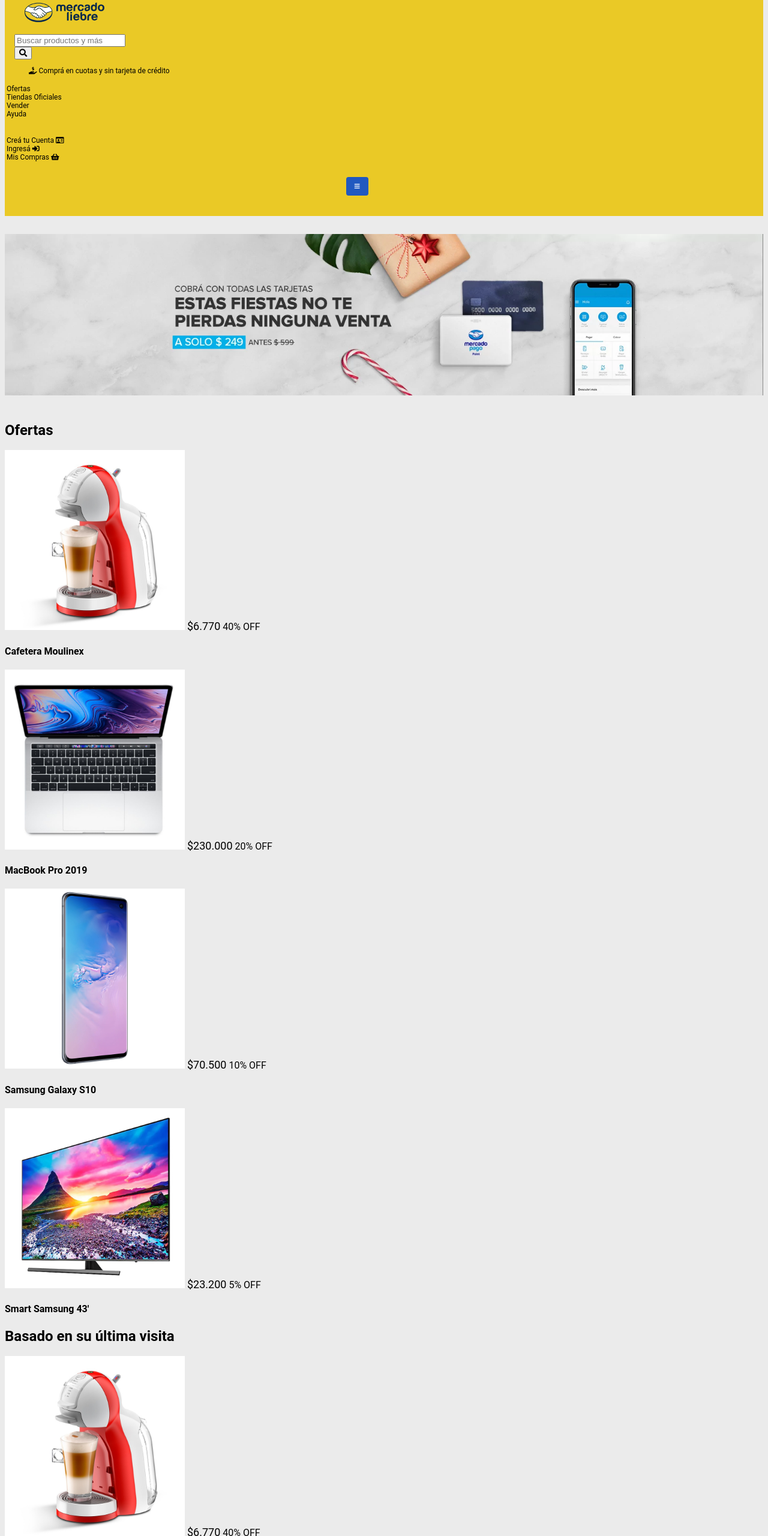
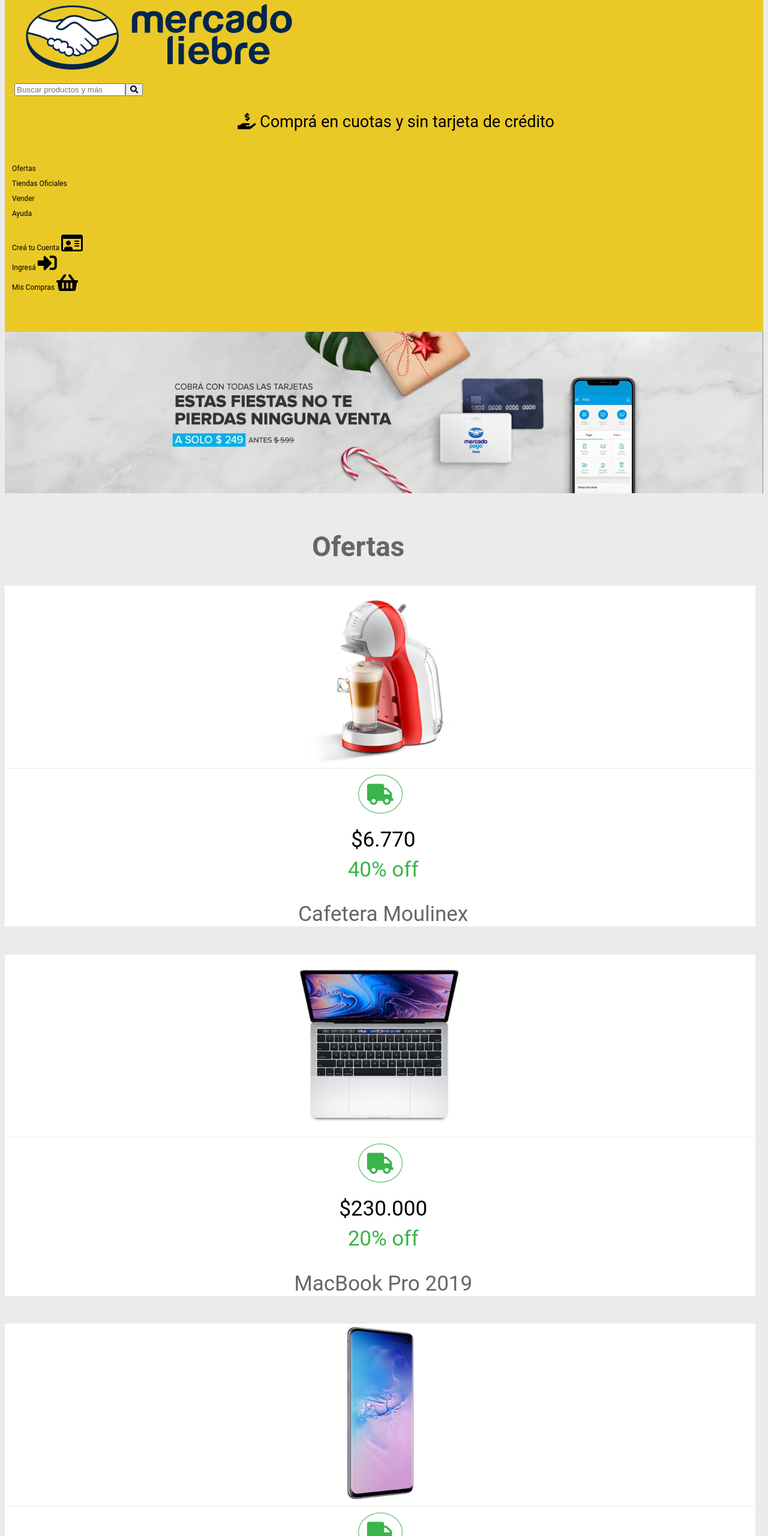
Before and after one commit to octaviofitz/mercadoliebretercero, a website: page views/home.html in a window 1280 px wide. Shown: the part 20-2580 px from the top of the page at 60% size. Drawn offline with Linux system fonts and the light colour scheme.

Commit message:
diseno responsive

```diff
--- a/public/css/general.css
+++ b/public/css/general.css
@@ -1,6 +1,9 @@
+*{
+    font-family: 'Roboto', sans-serif;
+}
 
-:root{ /* creo las variables */
-    --color-amarillo : #EAC926;
+:root{
+    --color-amarillo:#EAC926;
     --color-azul : #03264C;
     --color-celeste : #1259c3;
     --color-grisoscuro : #666;
--- a/public/css/home.css
+++ b/public/css/home.css
@@ -1,6 +1,11 @@
 .home{
     background-color: #ebebeb;
     font-family: 'Roboto', sans-serif;
+}
+
+.home .main{
+    width: 90%;
+    align-items: center;
 }
 
 /* header */
@@ -10,11 +15,12 @@
     margin: 15px 32px 15px;
 }
 
-.home header{
+.home .header{
     background-color: #EAC926;
     margin: 0;
     padding: 0;
-    height: 372px;
+    height: 180px;
+    width: 100%;
 }
 
 .home .barra{
@@ -24,6 +30,7 @@
 .home .compracuotas{
     margin-left: 40px;
     font-size: 12px;
+    margin-bottom: 22px;
 }
 
 .home .lista a{
@@ -38,6 +45,7 @@
     color: black;
     margin-bottom: 30px;
     font-size: 12px;
+    display: none;
 
 }
 
@@ -47,31 +55,75 @@
     background-color: rgb(33, 89, 192);
     color: white;
     border-radius: 4px;
-    font-size: 10px;
+    font-size: 16px;
     padding: 10px 14px;
 }
 
 /* productos */
 
 .home .banner{
-    padding: 30px 5px 20px 0;
-    width: 100%;
+    padding: 0px 5px 20px 0;
+    width: 111%;
+}
+
+.home .basado{
+    margin-left: 28%
+}
+
+.home .oferta{
+    margin-left: 40%;
+}
+
+.home .articulos .imagenproducto{
+    width: 320px;
+}
+
+.home .articulos{
+    background-color: white;
+    width: 110%;
+    font-family: 'Roboto', sans-serif;
+    font-weight: 400;
+}
+
+.home .articulos .fa-truck{
+  color: #39b54a;
+  border-radius: 50%;
+  border: solid 1px #39b54a;;
+  padding: 4px;
+  margin: 10px 10px 1px ;
+}
+
+.home .articulos .infoproductos{
+    border-top: solid 1px #ebebeb;
+
+}
+
+.home .articulos .infoproductos p{
+    line-height : 15px;
 }
 
 .home h2{
     font-size: 24px;
 }
 
-.home .precio{
+.home .articulos .precio{
     font-size: 18px;
+    margin-left: 10px;
 }
 
-.home .descuento{
+.home .articulos .descuento{
     font-size: 16px;
+    color: #39b54a;
+    margin-left: 10px;
 }
 
-.home .descripcion{
+.home .articulos .descripcion{
     font-size: 16px;
+    margin-left: 10px;
+    color: #666;
+    font-weight: 400;
+    display: none;
+
 }
 
 
@@ -79,14 +131,36 @@
 
 .home .footer{
     background-color: white;
-    font-size: 12px;
+    /* font-size: 12px; */
+    text-align: center;
+    font-family: 'Roboto', sans-serif;
+    font-weight: 400;
 }
 
+.home h2{
+    color: #666;
+}
 
-.home .footer .iconosfooter{
+.home .footer .fa-credit-card{
+    margin-top: 30px;
     color: #1259c3;
     font-size: 2em;
-    display: block;
+    text-align: center;
+    margin-bottom: 10px;
+}
+
+.home .footer .fa-gift{
+    margin-top: 30px;
+    color: #1259c3;
+    font-size: 2em;
+    text-align: center;
+    margin-bottom: 10px;
+}
+
+.home .footer .fa-user-shield{
+    margin-top: 30px;
+    color: #1259c3;
+    font-size: 2em;
     text-align: center;
     margin-bottom: 10px;
 }
@@ -95,17 +169,246 @@
     color: #444;
     text-align: center;
     margin-bottom: 0px;
-    font-family: 'Roboto';
 }
 
 .home .footer p{
     margin-right: 20px;
     margin-left: 20px;
     text-align: center;
+    font-size: 12px;
 }
 
 .home .footer .copyright {
     margin-top: 15px;
     margin-left: 10px;
     text-align: left;
+    font-size: 9px;
 }
+
+/* TABLET */
+@media (min-width: 361px) {
+
+/* header */
+
+    .home .header
+    {
+        height: 450px;
+    }
+
+    .home .logo{
+        width: 300px;
+        margin: 15px 32px 15px;
+    }
+
+
+    .home .compracuotas{
+    margin-left: 40px;
+    font-size: 20px;
+    margin-bottom: 22px;
+    text-align: center;
+}
+
+
+    .home .lista{
+        display: inline;
+        height: 1200px;
+        font-size: 21px;
+        line-height : 17px;
+
+
+    }
+
+    .home .lista a{
+        margin-left: 12px;
+    }
+
+    .home .burgermenu{
+        display: none;
+    }
+
+
+
+/* banner */
+
+    .home .banner{
+        width: 111.1%;
+        display: inline-block;
+    }
+
+/* main */
+
+.home .basado{
+    margin-left: 20%
+}
+
+.home .oferta{
+    margin-left: 45%;
+}
+
+
+.home .articulos .imagenproducto{
+    width: 320px;
+    text-align: center;
+    display: block;
+    margin:auto;
+}
+
+.home .articulos .fa-truck{
+    font-size: 28px;
+    padding: 10px;
+}
+
+.home .articulos .descripcion{
+    display: block;
+    font-size: 28px;
+}
+
+
+.home h2{
+    font-size: 40px;
+}
+
+.home .articulos .precio{
+    font-size: 28px;
+}
+
+.home .articulos .descuento{
+    font-size: 28px;
+}
+
+/* footer */
+
+
+
+.home .footer .fa-credit-card{
+    margin-top: 30px;
+    font-size: 3.5em;
+    margin-bottom: 10px;
+}
+
+.home .footer .fa-gift{
+    margin-top: 30px;
+    font-size: 3.5em;
+    margin-bottom: 10px;
+}
+
+.home .footer .fa-user-shield{
+    margin-top: 30px;
+    font-size: 3.5em;
+    margin-bottom: 10px;
+}
+
+
+.home .footer p{
+    margin-right: 20px;
+    margin-left: 20px;
+    font-size: 22px;
+}
+
+
+
+.home .footer .copyright {
+    margin-top: 15px;
+    margin-left: 10px;
+    font-size: 17px;
+}
+
+    .home .footer h4{
+    font-size: 22px;
+}
+
+
+
+}
+
+/* DESKTOP */
+@media (min-width:769px) {
+
+    /* HEADER */
+
+    .home .header
+    {
+        height: 565px;
+    }
+
+    .home .logo{
+        width: 450px;
+    }
+
+
+    .home .compracuotas{
+    font-size: 27px;
+    margin-bottom: 22px;
+}
+
+
+    .home .lista{
+        font-size: 32px;
+        line-height : 18px;
+    }
+
+/* MAIN */
+
+.home .basado{
+    margin-left: 25%
+}
+
+.home .oferta{
+    margin-left: 45%;
+}
+
+    .home .articulos .fa-truck{
+    font-size: 35px;
+    padding: 14px;
+}
+
+    .home .articulos .infoproductos {
+    text-align: center;
+}
+
+    .home .articulos .descripcion{
+        font-size: 35px;
+        text-align: center;
+    }
+
+
+    .home h2{
+        font-size: 46px;
+    }
+
+    .home .articulos .precio{
+        font-size: 35px;
+    }
+
+    .home .articulos .descuento{
+        font-size: 35px;
+    }
+
+    /* footer */
+
+    .home .footer .fa-credit-card{
+        font-size: 4.5em;
+    }
+
+    .home .footer .fa-gift{
+        font-size: 4.5em;
+    }
+
+    .home .footer .fa-user-shield{
+        font-size: 4.5em;
+    }
+
+
+    .home .footer p{
+        font-size: 26px;
+    }
+
+    .home .footer .copyright {
+        font-size: 22px;
+    }
+
+    .home .footer h4{
+        font-size: 30px;
+    }
+
+    }
--- a/views/home.html
+++ b/views/home.html
@@ -11,10 +11,10 @@
 </head>
 
 <body class="home">
-    <header>
+    <header class="header">
         <img src="/images/logo-mercado-liebre.svg" alt="LOGO" class="logo">
         <div>
-            <form class="barra" action=""><input type="text" placeholder="Buscar productos y más"><br><button><i
+            <form class="barra" action=""><input type="text" placeholder="Buscar productos y más"><button><i
                         class="fas fa-search"></i></button></form>
         </div>
         <p class="compracuotas"><i class="fas fa-hand-holding-usd"></i> Comprá en cuotas y sin tarjeta de crédito</p>
@@ -39,90 +39,128 @@
     </header>
 
 
-    <main>
-        <img src="/images/img-home-banner.jpg" alt="Banner" width="340px" class="banner">
+    <main class="main">
+        <img src="/images/img-home-banner.jpg" alt="Banner" class="banner">
 
         <section>
-            <h2>Ofertas</h2>
-            <article>
-                <img src="/images/img-cafetera-moulinex.jpg" alt="Cafetera" width="300px">
-                <span class="precio">$6.770</span>
-                <span class="descuento">40% OFF</span>
+            <h2 class="oferta">Ofertas</h2>
+            <article class="articulos">
+                <div class="imagenproducto">
+                    <img src="/images/img-cafetera-moulinex.jpg" alt="Cafetera" width="300px" -->
+                </div>
+                <div class="infoproductos">
+                    <i class="fas fa-truck"></i>
+                        <p class="precio">$6.770</p>
+                        <p class="descuento">40% off</p>
                         <h4 class="descripcion">Cafetera Moulinex</h4>
+                </div>
             </article>
 
-            <article>
+            <article class="articulos">
+                <div class="imagenproducto">
                     <img src="/images/img-macbook-pro-2019.jpg" alt="Notebook" width="300px">
-                <span class="precio">$230.000</span>
-                <span class="descuento">20% OFF</span>
+                </div>
+                <div class="infoproductos">
+                    <i class="fas fa-truck"></i>
+                    <p class="precio">$230.000</p>
+                    <p class="descuento">20% off</p>
                     <h4 class="descripcion">MacBook Pro 2019</h4>
+                </div>
             </article>
 
-            <article>
+            <article class="articulos">
+                <div class="imagenproducto">
                     <img src="/images/img-samsung-galaxy-s10.jpg" alt="Samsung Galaxy" width="300px">
-                <span class="precio">$70.500</span>
-                <span class="descuento">10% OFF</span>
+                </div>
+                <div class="infoproductos">
+                    <i class="fas fa-truck"></i>
+                    <p class="precio">$70.500</p>
+                    <p class="descuento">10% off</p>
                     <h4 class="descripcion">Samsung Galaxy S10</h4>
+                </div>
             </article>
 
-            <article>
+            <article class="articulos">
+                <div class="imagenproducto">
                     <img src="/images/img-tv-samsung-smart.jpg" alt="Smart Samsung" width="300px">
-                <span class="precio">$23.200</span>
-                <span class="descuento">5% OFF</span>
+                </div>
+                <div class="infoproductos">
+                    <i class="fas fa-truck"></i>
+                    <p class="precio">$23.200</p>
+                    <p class="descuento">5% off</p>
                     <h4 class="descripcion">Smart Samsung 43'</h4>
+                </div>
             </article>
         </section>
 
         <section>
-            <h2>Basado en su última visita</h2>
-            <article>
+            <h2 class="basado">Basado en su última visita</h2>
+            <article class="articulos">
+                <div class="imagenproducto">
                     <img src="/images/img-cafetera-moulinex.jpg" alt="Cafetera" width="300px">
-                <span class="precio">$6.770</span>
-                <span class="descuento">40% OFF</span>
+                </div>
+                <div class="infoproductos">
+                    <i class="fas fa-truck"></i>
+                        <p class="precio">$6.770</p>
+                        <p class="descuento">40% off</p>
                         <h4 class="descripcion">Cafetera Moulinex</h4>
+                </div>
             </article>
 
-            <article>
+            <article class="articulos">
+                <div class="imagenproducto">
                     <img src="/images/img-macbook-pro-2019.jpg" alt="Notebook" width="300px">
-                <span class="precio">$230.000</span>
-                <span class="descuento">20% OFF</span>
+                </div>
+                <div class="infoproductos">
+                    <i class="fas fa-truck"></i>
+                    <p class="precio">$230.000</p>
+                    <p class="descuento">20% off</p>
                     <h4 class="descripcion">MacBook Pro 2019</h4>
+                </div>
             </article>
 
-            <article>
+            <article class="articulos">
+                <div class="imagenproducto">
                     <img src="/images/img-samsung-galaxy-s10.jpg" alt="Samsung Galaxy" width="300px">
-                <span class="precio">$70.500</span>
-                <span class="descuento">10% OFF</span>
+                </div>
+                <div class="infoproductos">
+                    <i class="fas fa-truck"></i>
+                    <p class="precio">$70.500</p>
+                    <p class="descuento">10% off</p>
                     <h4 class="descripcion">Samsung Galaxy S10</h4>
+                </div>
             </article>
 
-            <article>
+            <article class="articulos">
+                <div class="imagenproducto">
                     <img src="/images/img-tv-samsung-smart.jpg" alt="Smart Samsung" width="300px">
-                <span class="precio">$23.200</span>
-                <span class="descuento">5% OFF</span>
+                </div>
+                <div class="infoproductos">
+                    <i class="fas fa-truck"></i>
+                    <p class="precio">$23.200</p>
+                    <p class="descuento">5% off</p>
                     <h4 class="descripcion">Smart Samsung 43'</h4>
+                </div>
             </article>
         </section>
     </main>
-</body>
-
 
 
 <footer class="footer">
     <div class="pagos">
-        <p class="iconosfooter"><i class="fas fa-credit-card"></i></p>
+        <i class="fas fa-credit-card"></i>
         <h4>Pagá con tarjeta o en efectivo</h4>
         <p>Con Mercado Liebre Cash, tenés cuotas sin interés con tarjeta o efectivo en
             puntos de pago. ¡Y siempre es seguro!</p>
     </div>
     <div class="pagos">
-        <p class="iconosfooter"><i class="fas fa-gift"></i></p>
+        <i class="fas fa-gift"></i>
         <h4>Envíos gratis desde $2500</h4>
         <p>Solo por estar registrad@ en Mercado Liebre tenés envíos gratis en miles de
             productos. Es un beneficio de Mercado Puntos.</p>
-       <p class="iconosfooter"><i class="fas fa-user-shield"></i></p>
     </div>
     <div class="pagos">
+        <i class="fas fa-user-shield"></i>
         <h4>Seguridad, de principio a fin</h4>
         <p>¿No te gusta? ¡Devolvelo! En Mercado Liebre, no hay nada que no puedas hacer,
             porque estás siempre protegid@.</p>
@@ -130,8 +168,6 @@
     <div>
         <p class="copyright">Copyright © 1999-2020 MercadoLiebre S.R.L. </p>
     </div>
-
 </footer>
-
-
+</body>
 </html>
```
Lines whose indentation alone changed are shown as unchanged.
